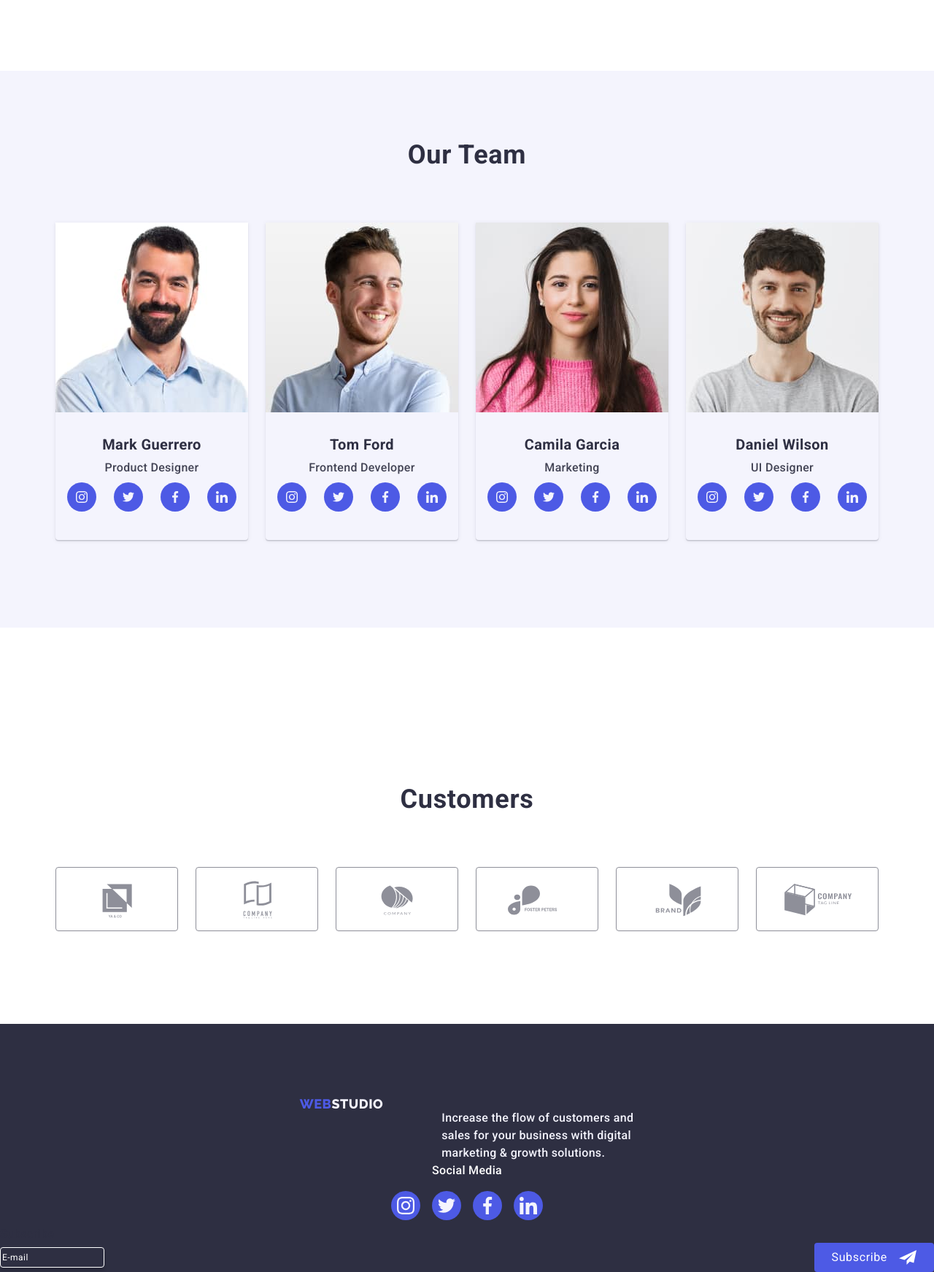
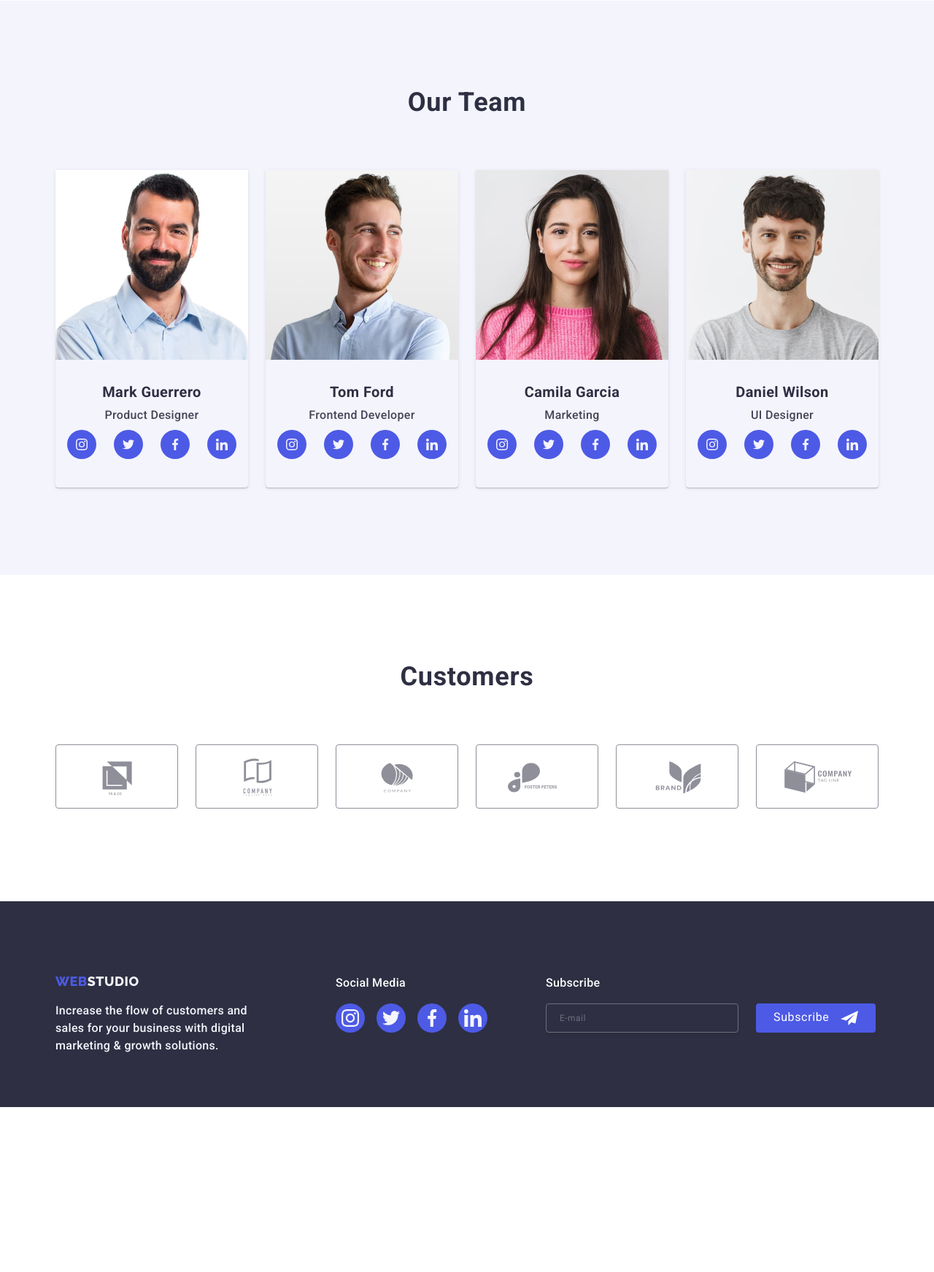
Before and after one commit to Shunii06/goit-markup-hw-07, a plain HTML site: page index.html in a window 1280 px wide. Shown: the part 1700-3443 px from the top of the page at 73% size. After the commit the page ends 3217 px from the top, so only its background shows below. Drawn offline with nearby package versions, Linux system fonts and the light colour scheme.

Commit message:
version 4.2.0

```diff
--- a/css/styles.css
+++ b/css/styles.css
@@ -26,12 +26,12 @@ body {
     margin: 0;
     padding: 0;
 }
-@media (min-width="320px") {
+@media (min-width:319px){
     body {
-        overflow-x: hidden;
-
+            overflow-x: hidden;
     }
 }
+
 h1,
 h2,
 h3,
@@ -123,7 +123,24 @@ a {
     align-items: center;
     justify-content: space-between;
 }
-
+.main-link-top {
+    color: var(--cloud);
+    font-family: Raleway;
+    font-size: 18px;
+    font-weight: 800;
+    line-height: 1.16;
+    letter-spacing: 0.54px;
+    text-transform: uppercase;
+}
+.web-txt-top {
+    color: var(--iris);
+    font-family: Raleway;
+    font-size: 18px;
+    font-weight: 800;
+    line-height: 1.16;
+    letter-spacing: 0.54px;
+    text-transform: uppercase;
+}
 .nav-margin {
     display: flex;
     gap: 80px;
@@ -200,7 +217,7 @@ a {
     font-weight: 400;
     transition: var(--tr-duration) var(--tr-function);
 }
-@media screen and (min-width: 768px) and (max-width: 1199px) {
+@media (min-width: 768px) and (max-width: 1199px) {
 .adress-box{
     flex-direction: column;
     gap: 12px;
@@ -220,7 +237,7 @@ a {
     border: none;
 }
 
-@media screen and (min-width: 768px) {
+@media (min-width: 768px) {
     .menu-toggle {
         display: none;
     }
@@ -252,7 +269,7 @@ a {
     outline: none;
 }
 
-@media screen and (min-width: 768px) {
+@media (min-width: 768px) {
     .menu-toggle {
         display: none;
     }
@@ -379,7 +396,7 @@ a {
     text-align: center;
 }
 
-@media screen and (min-device-pixel-ratio: 2),
+@media (min-device-pixel-ratio: 2),
 (-webkit-min-device-pixel-ratio: 2),
 (min-resolution: 192dpi),
 (min-resolution: 2dppx) {
@@ -390,7 +407,7 @@ a {
     }
 }
 
-@media screen and (min-width: 768px) {
+@media (min-width: 768px) {
     .hero-image {
         padding-bottom: 112px;
         padding-top: 112px;
@@ -399,7 +416,7 @@ a {
     }
 }
 
-@media screen and (min-width: 1200px) {
+@media (min-width: 1200px) {
     .hero-image {
         padding-bottom: 188px;
         padding-top: 188px;
@@ -419,7 +436,7 @@ a {
     margin: auto;
     margin-bottom: 72px;
 }
-@media screen and (min-width: 768px) {
+@media (min-width: 768px) {
 .hero-text {
     font-size: 56px;
     letter-spacing: 1.12px;
@@ -428,7 +445,7 @@ a {
     margin-bottom: 36px;
     }
 }
-@media screen and (min-width: 1200px) {
+@media (min-width: 1200px) {
     .hero-text {
         margin-bottom: 48px;
 }
@@ -487,7 +504,7 @@ a {
     letter-spacing: 0.72px;
     margin: 8px 0;
 }
-@media screen and (min-width: 768px) and (max-width: 1200px) {
+@media (min-width: 768px) and (max-width: 1200px) {
     .main-site-feature li{
         max-width: 356px;
     }
@@ -555,7 +572,7 @@ a {
     max-width: 1440px;
 }
 .h2-main-page {
-    padding: 96px 0 72px 0;
+    padding: 0 0 72px 0;
     text-align: center;
     font-size: 36px;
     line-height: 1.11;
@@ -564,7 +581,6 @@ a {
 }
 .team {
     display: flex;
-    padding-bottom: 120px;
     flex-wrap: wrap;
     row-gap: 72px;
     column-gap: 24px;
@@ -645,7 +661,7 @@ row-gap: 64px;
     }
 }
 
-@media screen and (max-width: 1199px) {
+@media (max-width: 1199px) {
     .feature-icon {
         display: none;
     }
@@ -777,15 +793,16 @@ color: var(--slate);
         display: flex;
         flex-wrap: wrap;
         justify-content: center;
-        row-gap: 72px;
         column-gap: 24px;
 }
-@media screen and (min-width: 1200px) {
+/*
+@media (min-width: 1200px) {
     .footer-box-text {
         column-gap: 80px;
     }
-}
+}*/
 .main-link-bottom {
+    display: flex;
     color: var(--cloud);
     font-family: Raleway;
     font-size: 18px;
@@ -793,6 +810,7 @@ color: var(--slate);
     line-height: 1.16;
     letter-spacing: 0.54px;
     text-transform: uppercase;
+    justify-content: center;
 }
 .web-txt {
     color: var(--iris);
@@ -811,16 +829,11 @@ color: var(--slate);
         letter-spacing: 0.32px;
         width: 264px;
         margin-top: 17.5px;
+        margin-bottom: 72px;
     }
 
-@media screen and (min-width: 768px) {
-    .footer-logo {
-        text-align: left;
-    }
-}
 
-.footer-box-social {
-}
+
 .footer-socials {
 color: var(--white);
 
@@ -833,6 +846,7 @@ color: var(--white);
         gap: 16px;
         margin-top: 16px;
         justify-content: center;
+        margin-bottom: 72px;
 }
 
 .bg-footer-svg {
@@ -847,18 +861,26 @@ color: var(--white);
 
 .newsletter-box {
     width: 100%;
-
 }
-
-.newsletter-text {
+.subscribe-label-wrapper {
+    color: var(--white);
+    display: flex;
+    justify-content: center;
+    padding-bottom: 16px;
 }
 .newsletter-email-label {
     display: flex;
     align-items: center;
     justify-content: space-between;
     gap: 16px;
+    flex-direction: column;
+        color: var(--white);
+            text-align: center;
+            margin-bottom: 16px
 }
 .newsletter-email-input {
+    width: 100%;
+    height: 40px;
     color: var(--white);
     background-color: transparent;
     border-radius: 4px;
@@ -868,9 +890,11 @@ color: var(--white);
             font-weight: 400;
             line-height: 2;
             letter-spacing: 0.48px;
+            opacity: 0.3;
 }
 .newsletter-email-input::placeholder {
     color: var(--white);
+    padding-left: 16px;
 }
 .footer-button {
         letter-spacing: 0.64px;
@@ -882,10 +906,58 @@ color: var(--white);
     border: none;
     border-radius: 4px;
     background-color: var(--iris);
+    margin-bottom: 92px;
 }
 .footer-subscribe-button-arrow {
     fill: var(--white);
 }
+
+@media(min-width: 768px) {
+
+.main-link-bottom {
+    justify-content: left;
+}
+.footer-socials {
+    display: flex;
+    justify-content: left;
+}
+.newsletter-box {
+    display: block;
+    gap: 24px;
+    width: auto;
+}
+.newsletter-email-input {
+    width: 264px;
+}
+.subscribe-label-wrapper {
+    padding: 0;
+    justify-content: left;
+    padding-bottom: 16px;
+
+}
+.footer-button
+{
+    margin-top: 40px;
+    margin-right: 40px;
+}
+}
+
+@media (min-width: 1200px) {
+    .footer-box-text {
+        flex-wrap: nowrap;
+        justify-content: flex-start;
+        column-gap: 0;
+    }
+        .site-descrip {
+            margin-right: 120px;
+        }
+        .footer-box-social {
+            margin-right: 80px;
+        }
+        .newsletter-box {
+            margin-right: 24px;
+        }
+    }
 
 
 
@@ -909,11 +981,16 @@ color: var(--white);
     top: 50%;
     left: 50%;
     transform: translate(-50%,-50%);
-    width: 408px;
+    width: 392px;
     height: 584px;
     border-radius: 4px;
     background-color: var(--dairy);
 }
+@media(min-width: 768px) {
+    .modal-body {
+        width: 408px;
+    }}
+
 .close-button {
     position: absolute;
     top: 24px;
--- a/index.html
+++ b/index.html
@@ -18,7 +18,7 @@
       <div class="container header-box">
         <nav class="nav-margin">
           <a href="./index.html" class="main-link"
-            ><span class="main-link-bottom web-txt">WEB</span>STUDIO</a
+            ><span class="main-link-top web-txt-top">WEB</span>STUDIO</a
           >
           <ul class="navigation-row">
             <li class="active">
@@ -121,6 +121,7 @@
             <li>
               <img
                 src="images/comp.jpg"
+                srcset="./images/comp2x.jpg"
                 alt="computer with charts on it"
                 width="360"
                 height="300"
@@ -129,6 +130,7 @@
             <li>
               <img
                 src="images/phone.jpg"
+                srcset="images/phone2x.jpg"
                 alt="smartphone viewing many aps on it"
                 width="360"
                 height="300"
@@ -137,6 +139,7 @@
             <li>
               <img
                 src="images/hand.jpg"
+                srcset="./images/hand2x.jpg"
                 alt="hand holding phone connected remotely to laptop in the background"
                 width="360"
                 height="300"
@@ -145,12 +148,13 @@
           </ul>
         </div>
       </section>
-      <section class="container background-cloud">
+      <section class="container section background-cloud">
         <h2 class="h2-main-page">Our Team</h2>
         <ul class="team">
           <li class="team-card">
             <img
               src="images/manwithbeard.jpg"
+              srcset="./images/manwithbeard2x.jpg"
               alt="smiling man with a beard in blue shirt"
               width="264"
               height="260"
@@ -189,6 +193,7 @@
           <li class="team-card">
             <img
               src="images/manlookingleft.jpg"
+              srcset="images/manlookingleft2x.jpg"
               alt="smiling man in blue shirt looking to his left"
               width="264"
               height="260"
@@ -227,6 +232,7 @@
           <li class="team-card">
             <img
               src="images/woman.jpg"
+              srcset="images/woman2x.jpg"
               alt="smiling woman in pink sweater"
               width="264"
               height="260"
@@ -265,6 +271,7 @@
           <li class="team-card">
             <img
               src="images/man.jpg"
+              srcset="images/man2x.jpg"
               alt="smiling men in grey blouse"
               width="264"
               height="260"
@@ -348,6 +355,7 @@
     </main>
     <footer class="background-dark-bottom">
       <div class="container footer-box-text">
+        <div>
           <a href="./index.html" class="main-link-bottom">
             <span class="main-link-bottom web-txt">WEB</span>STUDIO</a
           >
@@ -386,8 +394,8 @@
           </ul>
         </div>
         <div class="newsletter-box">
+          <p class="subscribe-label-wrapper">Subscribe</p>
           <form>
-          <p class="newsletter-text">Subscribe</p>
             <label for="newsletter-email" class="newsletter-email-label">
               <input
                 class="newsletter-email-input"
@@ -398,6 +406,10 @@
                 required
                 autocomplete="on"
               />
+            </label>
+          </form>
+        </div>
+        <div>
           <button type="submit" class="footer-button">
             Subscribe
             <svg
@@ -408,8 +420,7 @@
               <use href="./images/icons.svg#icon-sendarrow"></use>
             </svg>
           </button>
-          </label>
-        </form>
+        </div>
       </div>
     </footer>
     <div class="menu-container js-menu-container" id="mobile-menu">
@@ -440,28 +451,28 @@
           <ul class="mobile-social-icons">
             <li>
               <a href="" class="social-icon-mobile">
-                <svg width="24px" height="24px">
+                <svg class="bg-cards-svg" width="24px" height="24px">
                   <use href="./images/icons.svg#icon-InstagramF"></use>
                 </svg>
               </a>
             </li>
             <li>
               <a href="" class="social-icon-mobile">
-                <svg width="24px" height="24px">
+                <svg class="bg-cards-svg" width="24px" height="24px">
                   <use href="./images/icons.svg#icon-TwitterF"></use>
                 </svg>
               </a>
             </li>
             <li>
               <a href="" class="social-icon-mobile">
-                <svg width="24px" height="24px">
+                <svg class="bg-cards-svg" width="24px" height="24px">
                   <use href="./images/icons.svg#icon-FacebookF"></use>
                 </svg>
               </a>
             </li>
             <li>
               <a href="" class="social-icon-mobile">
-                <svg width="24px" height="24px">
+                <svg class="bg-cards-svg" width="24px" height="24px">
                   <use href="./images/icons.svg#icon-LinkedF"></use>
                 </svg>
               </a>
```
Also changed, not shown: images/banking app interface.jpg (deleted), images/cashless payment.jpg (deleted), images/comp2x.jpg (added), images/food.jpg (deleted), images/hand2x.jpg (added), images/insta stories.jpg (deleted), images/man2x.jpg (added), images/manlookingleft2x.jpg (added), images/manwithbeard2x.jpg (added), images/meditation app.jpg (deleted), images/online courses.jpg (deleted), images/phone2x.jpg (added), images/screen illustrations.jpg (deleted), images/taxi service.jpg (deleted), 1 more files. Lines whose indentation alone changed are shown as unchanged.
